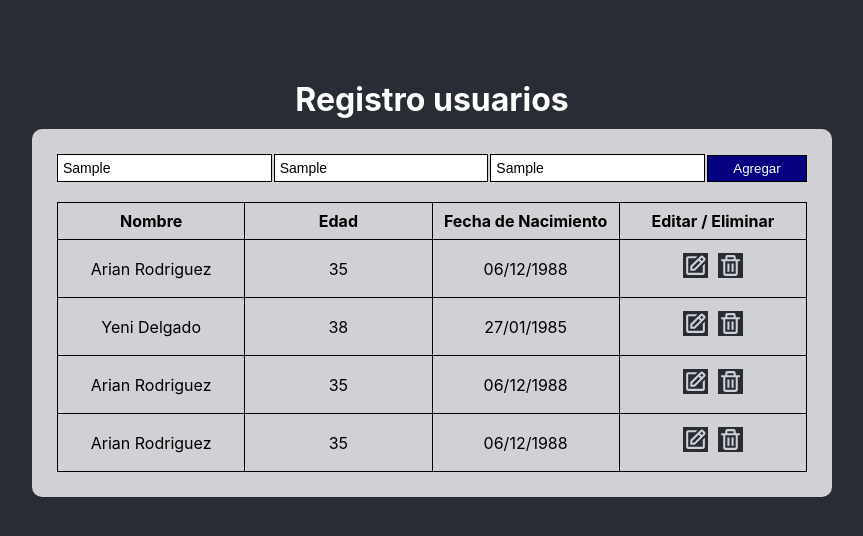
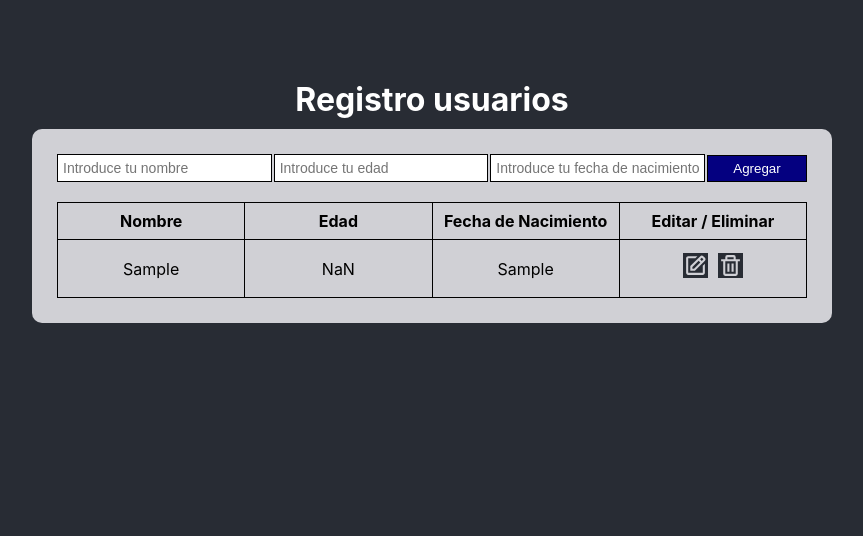
Before and after one commit to arianrdcas/CRUD_Frontend_React, a React (Create React App) app: page / in a window 1280 px wide. Both pictures are taken after typing "Sample", "Sample", "Sample" into the empty fields and a click on the button "Agregar". Shown: the top 536 px of the page, without its empty margins (208-1071 px from the left). Built offline with nearby package versions, Linux system fonts and the light colour scheme.

Commit message:
estilos condicionado

```diff
--- a/package.json
+++ b/package.json
@@ -10,6 +10,7 @@
     "react-dom": "^18.2.0",
     "react-icons": "^4.12.0",
     "react-scripts": "5.0.1",
+    "uuid": "^9.0.1",
     "web-vitals": "^2.1.4"
   },
   "scripts": {
--- a/src/App.js
+++ b/src/App.js
@@ -1,37 +1,70 @@
-import './App.css';
+import "./App.css";
 import { BiEdit } from "react-icons/bi";
 import { BiTrash } from "react-icons/bi";
+import React, { useState } from "react";
+//import { editableInputTypes } from "@testing-library/user-event/dist/utils";
+//import { v4 as uuidv4 } from "uuid";
 
-
-let usuarios = [
-  ["Arian Rodriguez", 35, "06/12/1988"],
-  ["Yeni Delgado", 38, "27/01/1985"],
-  ["Arian Rodriguez", 35, "06/12/1988"],
-  ["Arian Rodriguez", 35, "06/12/1988"],
-];
+let usuarios = [];
 
 function App() {
+  const [nombre, setNombre] = useState("");
+  const [edad, setEdad] = useState("");
+  const [fechadenac, setFechadenac] = useState("");
+  const [botonEdit, setBotonEdit] = useState(false);
+  const [editedUser, setEditedUser] = useState('')
 
-const enviando = (e) => {
-  e.preventDefault();
-  console.log("Enviando");
-};
+  /* const manejandoForm = (e) => {
+    const { name, value } = e.target;
+    if (name === "nombre") setNombre(value);
+    else if (name === "edad") setEdad(value);
+    else if (name === "fechadenac") setFechadenac(value);
+  }; */
+
+  const enviando = (e) => {
+    e.preventDefault();
+    const nuevoUsuario = [nombre, parseInt(edad), fechadenac];
+    usuarios = [...usuarios, nuevoUsuario];
+    setNombre("");
+    setEdad("");
+    setFechadenac("");
+    console.log(nuevoUsuario);
+  };
+
+  const handleClick = (e) => {
+    setBotonEdit(!botonEdit);
+  };
 
   return (
     <>
       <div className="app-usuarios">
         <h1>Registro usuarios</h1>
         <div className="contenedor-principal">
-          <form className="contenedor-formulario">
-            <input className="input" placeholder="Introduce tu nombre"></input>
-            <input className="input" placeholder="Introduce tu edad"></input>
+          <form className="contenedor-formulario" onSubmit={enviando}>
+            <input
+              className="input"
+              placeholder="Introduce tu nombre"
+              name="nombre"
+              value={nombre}
+              onChange={(e) => setNombre(e.target.value)}
+            ></input>
+            <input
+              className="input"
+              placeholder="Introduce tu edad"
+              name="edad"
+              value={edad}
+              onChange={(e) => setEdad(e.target.value)}
+            ></input>
             <input
               className="input"
               placeholder="Introduce tu fecha de nacimiento"
+              name="fechadenac"
+              value={fechadenac}
+              onChange={(e) => setFechadenac(e.target.value)}
             ></input>
             <div className="contenedor-boton">
-              <button className="boton-agregar-usuario" onClick={enviando}>
-                Agregar
+              <button className="boton-agregar-usuario">
+                {botonEdit ? "Gardar cambio" : "Agregar"}
               </button>
             </div>
           </form>
@@ -51,7 +84,10 @@ const enviando = (e) => {
                   <td>{usuario[1]}</td>
                   <td>{usuario[2]}</td>
                   <td className="editar-eliminar">
-                    <button className="boton-eliminar-editar">
+                    <button
+                      className="boton-eliminar-editar"
+                      onClick={handleClick}
+                    >
                       <BiEdit />
                     </button>
                     <button className="boton-eliminar-editar">
```
Also changed, not shown: otro.js (added, +106 -0 lines), 1 other file (tests, documents, lock files or other folders).
